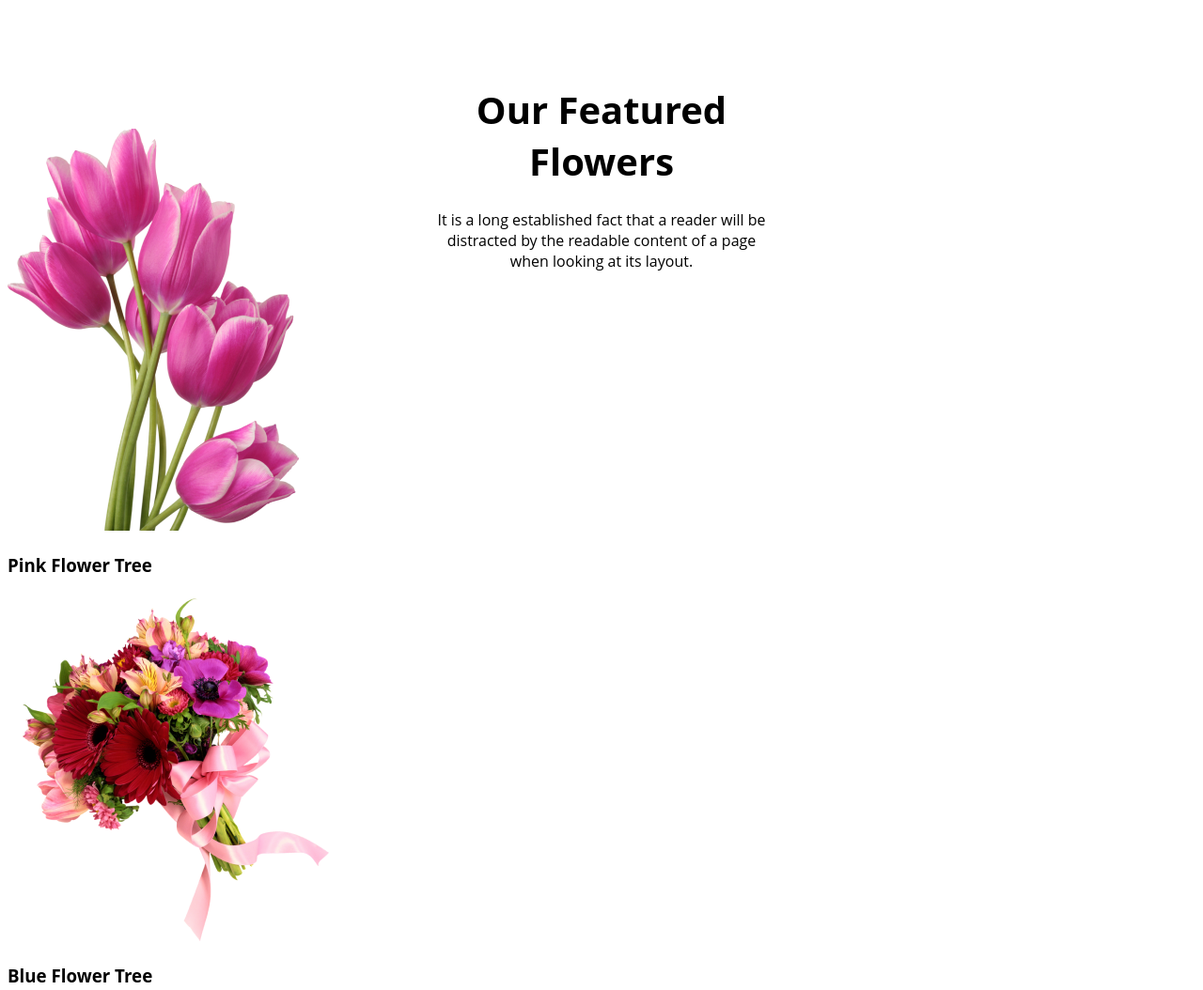
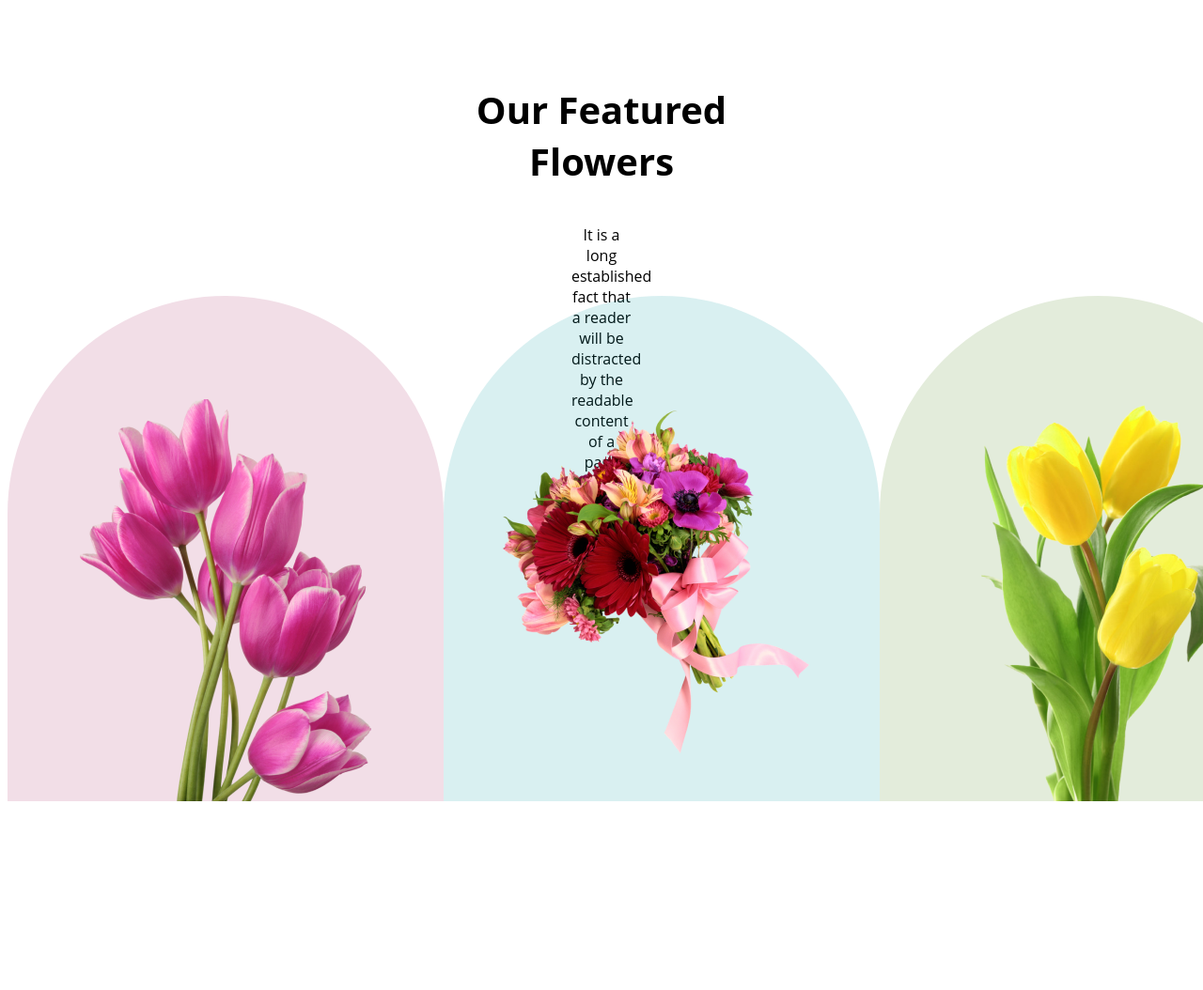
Before and after one commit to asif-hosain/FLOWER-SHOP, a plain HTML site: page index.html in a window 1280 px wide. Shown: the part 1080-2134 px from the top of the page at 94% size. After the commit the page ends 1941 px from the top, so only its background shows below. Drawn offline with Linux system fonts and the light colour scheme.

Commit message:
feature pic added

```diff
--- a/index.html
+++ b/index.html
@@ -37,39 +37,19 @@
     <main>
         <div class="featured-section">
           <h3 class="featured-title"> Our Featured Flowers</h3>
-          <p class="featured-description" >It is a long established fact that a reader will be distracted by the readable content of a page when looking at its layout.</p>
+          <p class="featured-p" >It is a long established fact that a reader will be distracted by the readable content of a page when looking at its layout.</p>
         </div>
-        <div class="feature-containter">
-          <div class="feature">
+        <div class="feature-container">
+          <div class="feature-1">
             <img src="/images/pngwing 6.png" alt="">
-            <h3 class="feature-title">Pink Flower Tree</h3>
           </div>
-          <div class="feature">
+          <div class="feature-2">
             <img src="/images/pngwing 5.png" alt="">
-            <h3 class="feature-title">Blue Flower Tree</h3>
           </div>
-          <div class="feature">
+          <div class="feature-3">
             <img src="/images/pngwing 7.png" alt="">
-            <h3 class="feature-title">Green Flower Tree</h3>
           </div>
         </div>
-        .
-
-
-
-            <!-- <ul class="over-board">
-            <li><img src="/images/pngwing 6.png" alt=""></li>
-            <li></li>
-            <li></li>
-          </ul> -->
-
-
-
-          <!-- <ul class="board">
-            <li >Pink Flower</li>
-            <li>Blue Flower Tree</li>
-            <li>Green Flower Tree</li>
-          </ul> -->
 
     </main>
     <footer></footer>
--- a/styles.css
+++ b/styles.css
@@ -79,11 +79,50 @@ nav a {
 
 .featured-section {
   margin: 176px 450px 0px;
-  height: 48px;
   text-align: center;
 }
 
 .featured-title {
   font-size: 40px;
-  margin-bottom: 24px;
 }
+
+.featured-p {
+  padding: 0px 150px;
+  height: 60px;
+}
+
+.feature-container {
+  display: flex;
+  justify-content: space-around;
+
+}
+
+.feature-1 {
+  width: 464px;
+  height: 538px;
+  border-radius: 300px 300px 0px 0px;
+  background: rgba(167, 33, 98, 0.15);
+
+}
+.feature-2 {
+  width: 464px;
+  height: 538px;
+  border-radius: 300px 300px 0px 0px;
+  background: rgba(5, 151, 160, 0.15);
+  margin-left: 24;
+}
+.feature-3 {
+  width: 464px;
+  height: 538px;
+  border-radius: 300px 300px 0px 0px;
+  background: rgba(71, 125, 17, 0.15);
+}
+.feature-1 img {
+  padding: 110px 77px 0px;
+}
+.feature-2 img {
+  padding:  117px 47px 51px;
+}
+.feature-3 img {
+  padding: 67px 75px 0px;
+}
```
